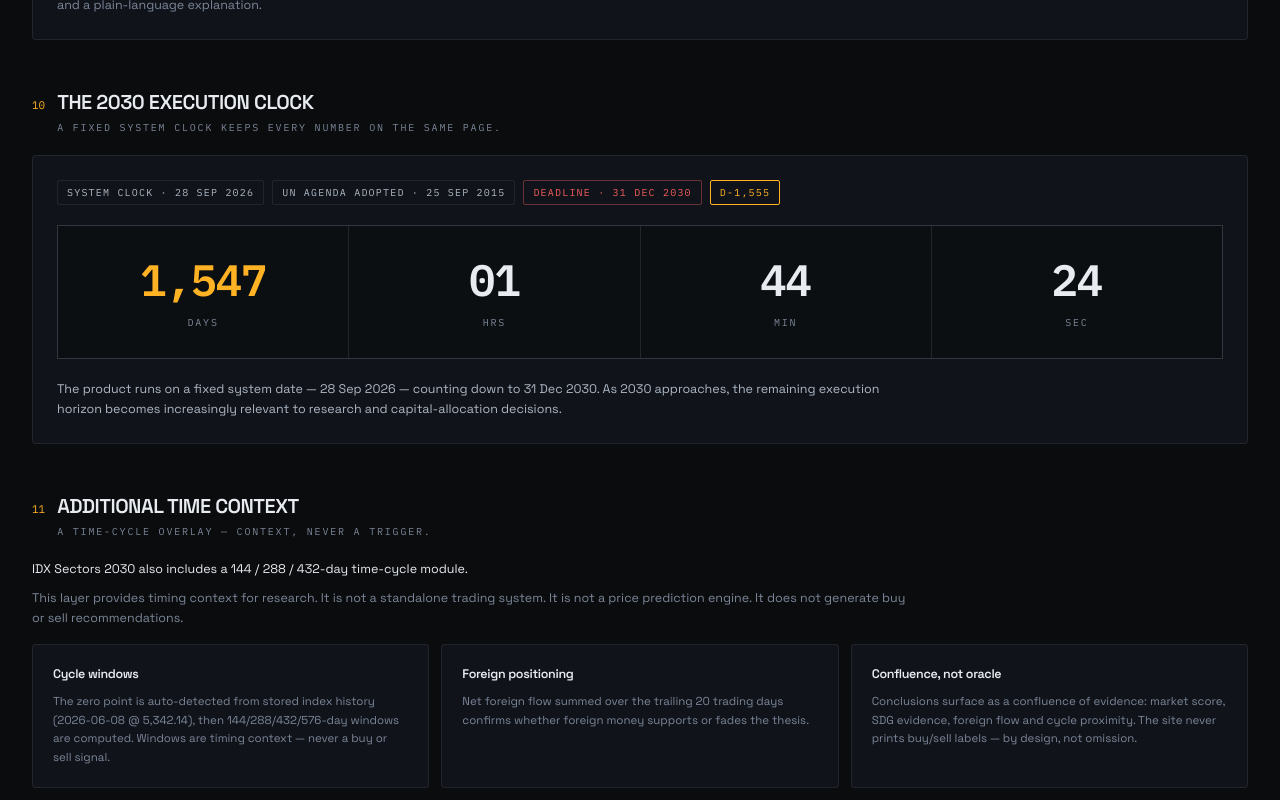
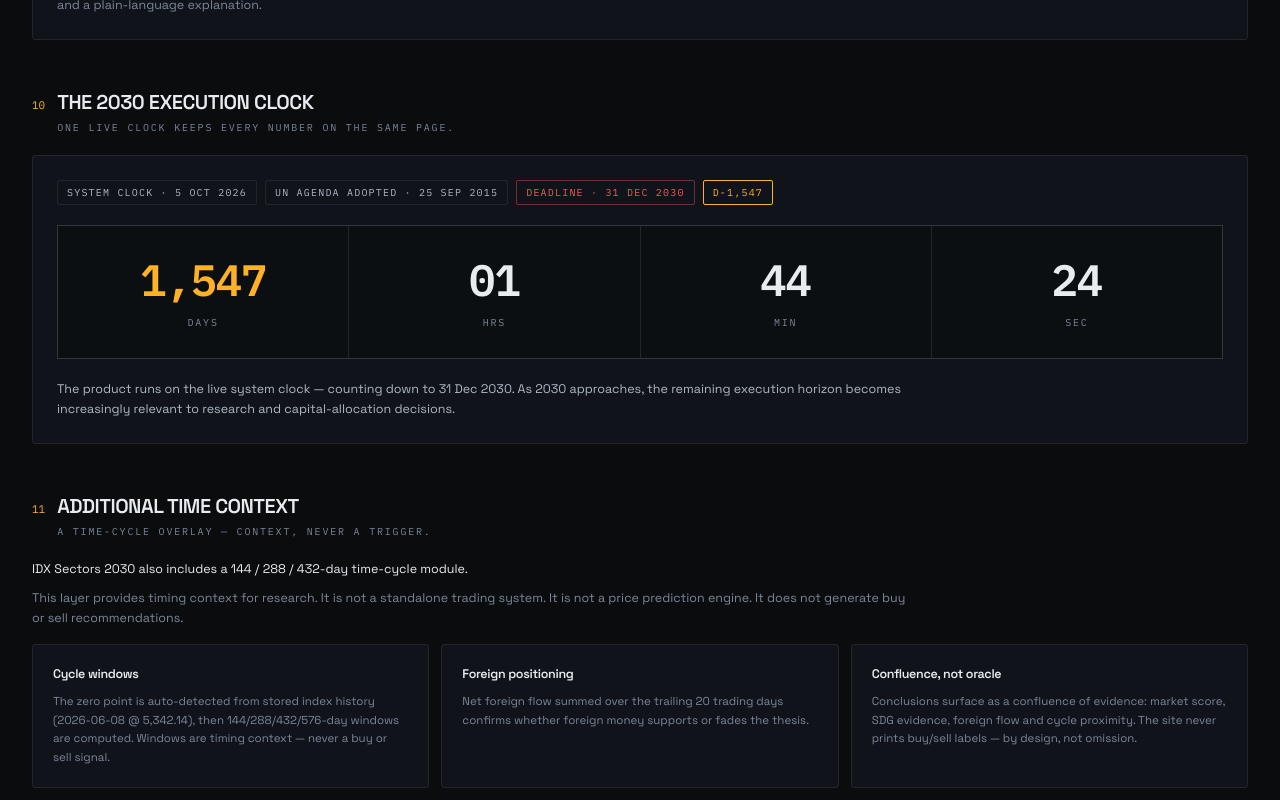
Before and after one commit to dewanto/idx-sectors-2030, a Next.js app: page /en/about in a window 1280 px wide. Shown: the part 4880-5680 px from the top of the page. Built offline with nearby package versions, Linux system fonts and the light colour scheme; no server answers; the database is empty.

Commit message:
(4 files changed)

```diff
--- a/src/app/[lang]/about/page.tsx
+++ b/src/app/[lang]/about/page.tsx
@@ -8,6 +8,7 @@
 import * as schema from "@/db/schema";
 import { sql } from "drizzle-orm";
 import { dictFor, normalizeLocale } from "@/i18n/server";
+import { daysLeftTo2030, liveDateLabel } from "@/lib/live-clock";
 import { hrefLang } from "@/i18n/link";
 
 export const dynamic = "force-dynamic";
@@ -317,10 +318,12 @@
           <SectionHead index="10" title={a.clockTitle} sub={a.clockSub} />
           <div className="panel p-5 md:p-6">
             <div className="mb-5 flex flex-wrap gap-2">
-              <span className="chip">{a.clockNow}</span>
+              <span className="chip">{a.clockNow} · {liveDateLabel(locale)}</span>
               <span className="chip">{a.clockAdopted}</span>
               <span className="chip !border-[rgba(242,92,92,0.4)] !text-[#F25C5C]">{a.clockDeadline}</span>
-              <span className="chip !border-[color:var(--accent)] !text-[color:var(--accent)]">{a.clockDays}</span>
+              <span className="chip !border-[color:var(--accent)] !text-[color:var(--accent)]">
+                D-{daysLeftTo2030().toLocaleString("en-US")}
+              </span>
             </div>
             <div className="border border-[color:var(--line-strong)]">
               <LiveCountdown labels={t.countdown} />
--- a/src/app/[lang]/engine/page.tsx
+++ b/src/app/[lang]/engine/page.tsx
@@ -24,6 +24,7 @@
 import { tpl } from "@/i18n/dict";
 import { PRICE_FLOOR_CONFIG, type CompanyEngineResult } from "@/lib/regime";
 import { fmtDate, fmtIdr, fmtPct, fmtPrice } from "@/lib/system";
+import { liveDateLabel } from "@/lib/live-clock";
 
 export const dynamic = "force-dynamic";
 
@@ -120,7 +121,7 @@
             <span className="chip !border-[rgba(242,92,92,0.4)] !text-[#F25C5C]">
               <ShieldAlert size={11} /> {e.disclaimerChip}
             </span>
-            <span className="chip">{tpl(e.computedTpl, { n: d.aggregate.n })}</span>
+            <span className="chip">{tpl(e.computedTpl, { n: d.aggregate.n, d: liveDateLabel(locale) })}</span>
           </div>
         </div>
       </section>
--- a/src/db/seed.ts
+++ b/src/db/seed.ts
@@ -1187,7 +1187,7 @@
         "Peer comparison: identify whether sector peers show similar SDG-target activity (sector momentum)",
         "Fundamental impact: model revenue/cost contribution timing against company disclosures",
       ],
-      limitations: `The SDG classification is a system-generated evidence mapping and is not UN certification or endorsement. The 2030 execution windows are product operating heuristics; the UN 2030 Agenda does not prescribe company-level project timelines. Market data in this environment is a seeded demonstration series pending live Sectors API connectivity. This brief is research intelligence, not investment advice, and does not predict future prices.`,
+      limitations: `The SDG classification is a system-generated evidence mapping and is not UN certification or endorsement. The 2030 execution windows are product operating heuristics; the UN 2030 Agenda does not prescribe company-level project timelines. Market data is synchronized live from the Sectors API; coverage follows the current sync window. This brief is research intelligence, not investment advice, and does not predict future prices.`,
       citations: [
         { label: `${e.source} — event evidence (${e.date})`, url: e.url, tier: e.tier },
         { label: `UN SDG Goal ${e.mapping.goal} — official framework`, url: `https://sdgs.un.org/goals/goal${e.mapping.goal}`, tier: 1 },
--- a/src/i18n/dict.ts
+++ b/src/i18n/dict.ts
@@ -535,13 +535,12 @@
 
     /* 10 — THE 2030 EXECUTION CLOCK */
     clockTitle: "THE 2030 EXECUTION CLOCK",
-    clockSub: "A fixed system clock keeps every number on the same page.",
+    clockSub: "One live clock keeps every number on the same page.",
     clockBody:
-      "The product runs on a fixed system date — 28 Sep 2026 — counting down to 31 Dec 2030. As 2030 approaches, the remaining execution horizon becomes increasingly relevant to research and capital-allocation decisions.",
-    clockNow: "System clock · 28 Sep 2026",
+      "The product runs on the live system clock — counting down to 31 Dec 2030. As 2030 approaches, the remaining execution horizon becomes increasingly relevant to research and capital-allocation decisions.",
+    clockNow: "System clock",
     clockAdopted: "UN agenda adopted · 25 Sep 2015",
     clockDeadline: "Deadline · 31 Dec 2030",
-    clockDays: "D-1,555",
 
     /* 11 — ADDITIONAL TIME CONTEXT */
     gannTitle: "ADDITIONAL TIME CONTEXT",
@@ -607,14 +606,13 @@
     disc2b: "product heuristics",
     disc2c: ".",
     disc3:
-      "Research intelligence only. Not investment advice. No price prediction, no buy/sell recommendations. Market data in this demo environment is a seeded series pending live Sectors API connectivity.",
+      "Research intelligence only. Not investment advice. No price prediction, no buy/sell recommendations. Market data is synchronized live from the Sectors API (rolling ~90-day window per ticker).",
     chainTitle: "Evidence chain",
     chain: ["News", "Business Event", "SDG Target", "Execution Stage", "2030 Timing", "Sectors", "Signal", "Brief"],
     gridMeta: [
       "Framework · UN 2030 Agenda (17 goals / 169 targets)",
       "Market truth · Sectors API",
       "Synthesis · research agents (verified inputs only)",
-      "System date · 28 Sep 2026 · D-1,555",
     ],
   },
   gann: {
@@ -715,7 +713,7 @@
       RE_RATING: "Re-rating",
       LATE_CYCLE: "Late cycle",
     } as Record<string, string>,
-    computedTpl: "Computed from {n} listed companies · 28 Sep 2026",
+    computedTpl: "Computed from {n} listed companies · {d}",
     scenTitle: "Internal 2026–2030 Macro Scenario",
     scenSub: "A scenario layer for monitoring — never an assumption about the future",
     scenCardStatus: ["PARTIALLY CONFIRMED", "PENDING OBSERVATION", "PENDING OBSERVATION", "PENDING OBSERVATION", "PENDING OBSERVATION"],
@@ -1466,13 +1464,12 @@
 
     /* 10 — JAM EKSEKUSI 2030 */
     clockTitle: "JAM EKSEKUSI 2030",
-    clockSub: "Jam sistem yang tetap menjaga setiap angka di halaman yang sama.",
+    clockSub: "Satu jam yang live menjaga setiap angka di halaman yang sama.",
     clockBody:
-      "Produk berjalan dengan tanggal sistem tetap — 28 Sep 2026 — menghitung mundur ke 31 Des 2030. Saat 2030 mendekat, horizon eksekusi yang tersisa semakin relevan untuk keputusan riset dan alokasi modal.",
-    clockNow: "Jam sistem · 28 Sep 2026",
+      "Produk berjalan dengan jam sistem live — menghitung mundur ke 31 Des 2030. Saat 2030 mendekat, horizon eksekusi yang tersisa semakin relevan untuk keputusan riset dan alokasi modal.",
+    clockNow: "Jam sistem",
     clockAdopted: "Agenda PBB diadopsi · 25 Sep 2015",
     clockDeadline: "Tenggat · 31 Des 2030",
-    clockDays: "D-1.555",
 
     /* 11 — KONTEKS WAKTU TAMBAHAN */
     gannTitle: "KONTEKS WAKTU TAMBAHAN",
@@ -1538,14 +1535,13 @@
     disc2b: "heuristik produk",
     disc2c: ".",
     disc3:
-      "Hanya intelijen riset. Bukan saran investasi. Tanpa prediksi harga, tanpa rekomendasi beli/jual. Data pasar di lingkungan demo ini adalah seri berbenih menunggu konektivitas Sectors API langsung.",
+      "Hanya intelijen riset. Bukan saran investasi. Tanpa prediksi harga, tanpa rekomendasi beli/jual. Data pasar disinkronkan langsung dari Sectors API (jendela bergulir ~90 hari per ticker).",
     chainTitle: "Rantai bukti",
     chain: ["Berita", "Peristiwa Bisnis", "Target SDG", "Tahap Eksekusi", "Waktu 2030", "Sectors", "Sinyal", "Ringkasan"],
     gridMeta: [
       "Kerangka · Agenda 2030 PBB (17 tujuan / 169 target)",
       "Kebenaran pasar · Sectors API",
       "Sintesis · agen riset (hanya masukan terverifikasi)",
-      "Tanggal sistem · 28 Sep 2026 · D-1.555",
     ],
   },
   gann: {
@@ -1646,7 +1642,7 @@
       RE_RATING: "Re-rating",
       LATE_CYCLE: "Akhir siklus",
     },
-    computedTpl: "Dihitung dari {n} perusahaan tercatat · 28 Sep 2026",
+    computedTpl: "Dihitung dari {n} perusahaan tercatat · {d}",
     scenTitle: "Skenario Makro Internal 2026–2030",
     scenSub: "Lapisan skenario untuk pemantauan — bukan asumsi tentang masa depan",
     scenCardStatus: ["TERKONFIRMASI SEBAGIAN", "MENUNGGU OBSERVASI", "MENUNGGU OBSERVASI", "MENUNGGU OBSERVASI", "MENUNGGU OBSERVASI"],
@@ -2383,13 +2379,12 @@
 
     /* 10 — 2030 执行时钟 */
     clockTitle: "2030 执行时钟",
-    clockSub: "固定系统时钟让每个数字在同一页面上。",
+    clockSub: "统一的实时时钟让每个数字在同一页面上。",
     clockBody:
-      "产品运行在固定系统日期——2026 年 9 月 28 日——并向 2030 年 12 月 31 日倒计时。随着 2030 临近，剩余执行期对研究与资本配置决策越来越相关。",
-    clockNow: "系统时钟 · 2026年9月28日",
+      "产品运行在实时系统时钟上——并向 2030 年 12 月 31 日倒计时。随着 2030 临近，剩余执行期对研究与资本配置决策越来越相关。",
+    clockNow: "系统时钟",
     clockAdopted: "联合国议程通过 · 2015年9月25日",
     clockDeadline: "期限 · 2030年12月31日",
-    clockDays: "D-1,555",
 
     /* 11 — 附加时间语境 */
     gannTitle: "附加时间语境",
@@ -2455,14 +2450,13 @@
     disc2b: "产品启发式方法",
     disc2c: "。",
     disc3:
-      "仅供研究情报使用。不构成投资建议。不预测价格，不提供买卖建议。本演示环境中的市场数据为接入 Sectors API 前的种子序列。",
+      "仅供研究情报使用。不构成投资建议。不预测价格，不提供买卖建议。市场数据由 Sectors API 实时同步（每只股票约 90 天滚动窗口）。",
     chainTitle: "证据链",
     chain: ["新闻", "商业事件", "SDG 子目标", "执行阶段", "2030 时机", "Sectors", "信号", "简报"],
     gridMeta: [
       "框架 · 联合国 2030 议程（17 目标 / 169 子目标）",
       "市场真实来源 · Sectors API",
       "合成 · 研究代理（仅已验证输入）",
-      "系统日期 · 2026年9月28日 · D-1,555",
     ],
   },
   gann: {
@@ -2563,7 +2557,7 @@
       RE_RATING: "重估",
       LATE_CYCLE: "周期尾部",
     },
-    computedTpl: "基于 {n} 家上市公司计算 · 2026年9月28日",
+    computedTpl: "基于 {n} 家上市公司计算 · {d}",
     scenTitle: "内部 2026–2030 宏观情景",
     scenSub: "用于监测的情景层——绝不对未来做假设",
     scenCardStatus: ["部分确认", "待观察", "待观察", "待观察", "待观察"],
```
